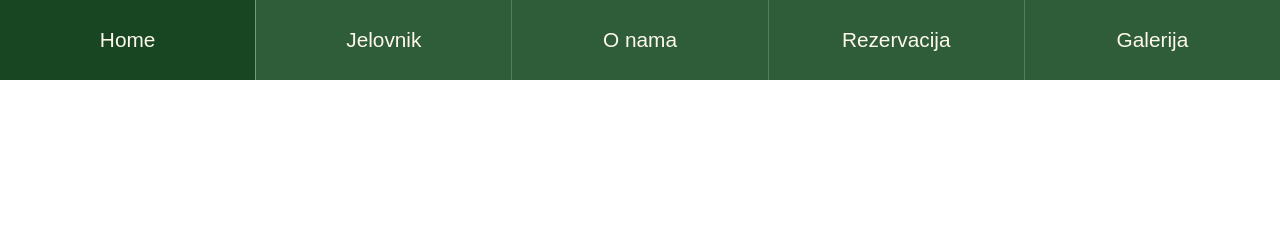
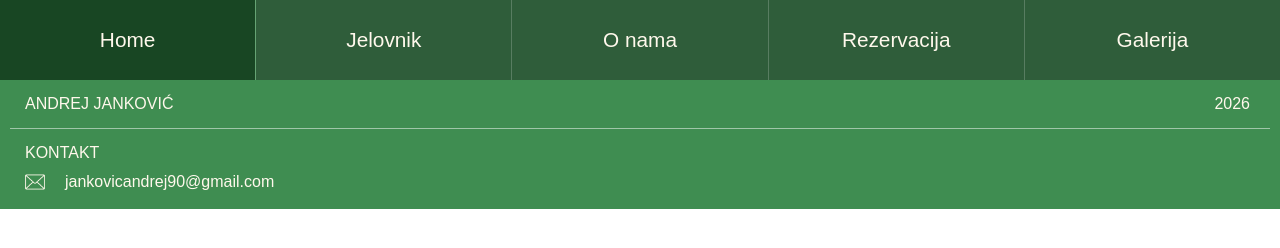
Before and after one commit to jankovic-andrej/web-projekt, a plain HTML site: page index.html in a window 1280 px wide. Drawn offline with Linux system fonts and the light colour scheme.

Commit message:
napravljen novi footer

```diff
--- a/index.html
+++ b/index.html
@@ -30,6 +30,15 @@
     </main>
 
     <footer>
+        <div class="footer-name">
+            <p class = "name">ANDREJ JANKOVIĆ</p>
+            <p class="year">2026</p>
+        </div>
+        <p class="contact-text">KONTAKT</p>
+        <div class="contact">
+            <img src="./img/envelope.png" alt="envelope">
+            <p class="email">jankovicandrej90@gmail.com</p>
+        </div>
     </footer>
 
 </body>
--- a/styles/reset.css
+++ b/styles/reset.css
@@ -68,3 +68,7 @@ textarea:not([rows]) {
 :target {
   scroll-margin-block: 5ex;
 }
+
+p{
+  margin: 0;
+}
--- a/styles/style.css
+++ b/styles/style.css
@@ -101,6 +101,52 @@ header nav {
     background-color: var(--boja-2-active);
 }
 
-main {
-    height: 500px;
+
+
+footer{
+    height: auto;
+    background-color: var(--boja-2-hover);
+    font-family: var(--font-navigacija);
+    font-weight: 500;
+    color: var(--boja-1);
+    font-size: 1rem;
+
 }
+
+.footer-name{
+    display: flex;
+    padding: 12px 20px 12px 15px;
+    margin: 0px 10px 0px 10px;
+    justify-content:space-between;
+    border-bottom: 1px solid  rgba(255, 255, 255, 0.5);
+}
+
+
+
+.contact{
+    display: flex;
+    gap: 10px;
+    align-items: center;
+
+}
+
+.contact img {
+    height: 20px;
+}
+
+.contact-text{
+    padding-top: 12px;
+    padding-left: 25px;
+    padding: 12px 0px 0px 25px;
+}
+
+.contact
+{
+    padding: 5px 0px 15px 0px;
+    padding-left: 25px;
+    display: flex;
+    align-items: center;
+    justify-content:left;
+    gap: 20px;
+
+}
```
Also changed, not shown: img/envelope.png (added).
